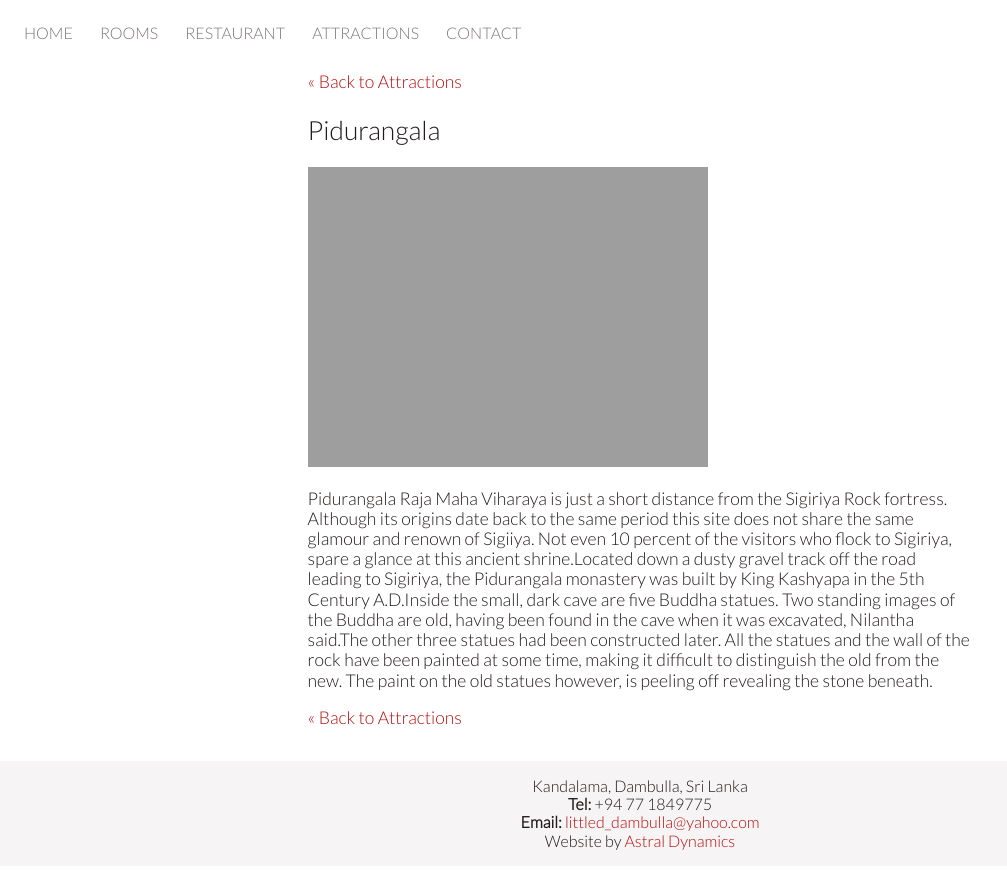
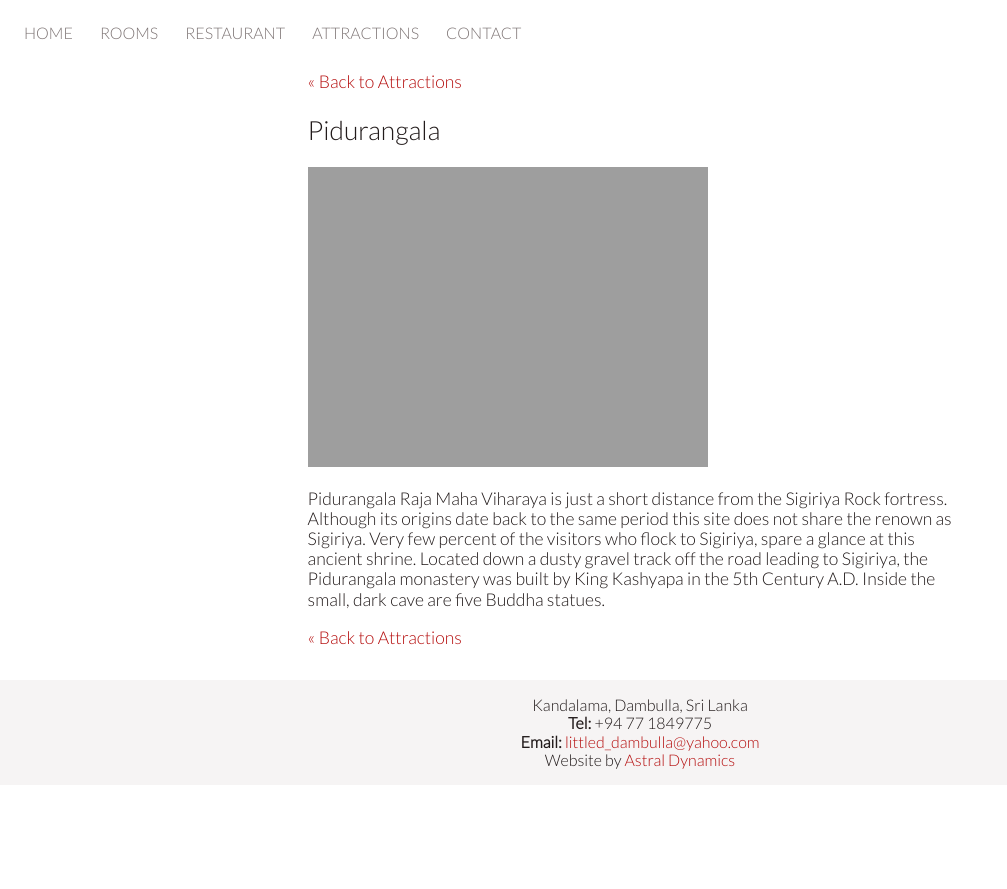
Before and after one commit to AstralDynamics/www-little-dream, a Jekyll site: the page built from _attractions/pidurangala.md, in a window 1280 px wide. Shown: the top 889 px of the page, without its empty margins (0-1007 px from the left). Built offline with Jekyll 4.4.1, drawn with Linux system fonts in a browser that asks for light colours; nearby versions of some CDN libraries.

Commit message:
improved attractions

```diff
--- a/_attractions/pidurangala.md
+++ b/_attractions/pidurangala.md
@@ -7,9 +7,10 @@
   - http://www.littledreamdambulla.com/attttttt/14.jpg
 ---
 
-Pidurangala Raja Maha Viharaya is just a short distance from the Sigiriya Rock fortress. Although its origins date back to the same period this
-site does not share the same glamour and renown of Sigiiya. Not even 10 percent of the visitors who flock to Sigiriya, spare a glance at this ancient shrine.Located down a dusty gravel track off the road leading to Sigiriya, the Pidurangala monastery was built by King Kashyapa in the 5th
-Century A.D.Inside the small, dark cave are five Buddha statues. Two standing images of the Buddha are old, having been found in the cave when it
-was excavated, Nilantha said.The other three statues had been constructed later. All the statues and the wall of the rock have been painted at
-some time, making it difficult to distinguish the old from the new. The paint on the old statues however, is peeling off revealing the stone
-beneath.
+Pidurangala Raja Maha Viharaya is just a short distance from the Sigiriya
+Rock fortress. Although its origins date back to the same period this
+site does not share the renown as Sigiriya. Very few  percent of the visitors
+who flock to Sigiriya, spare a glance at this ancient shrine. Located down a
+dusty gravel track off the road leading to Sigiriya, the Pidurangala
+monastery was built by King Kashyapa in the 5th Century A.D. Inside the small,
+dark cave are five Buddha statues.
```
Also changed, not shown: _attractions/anuradhapura.md (+7 -2 lines), _attractions/national_parks.md (+9 -2 lines), _attractions/polonnaruwa.md (added, +22 -0 lines), _attractions/rangiri.md (+7 -1 lines), _attractions/ritigala.md (+6 -1 lines), _attractions/sigiriya.md (+8 -1 lines).
